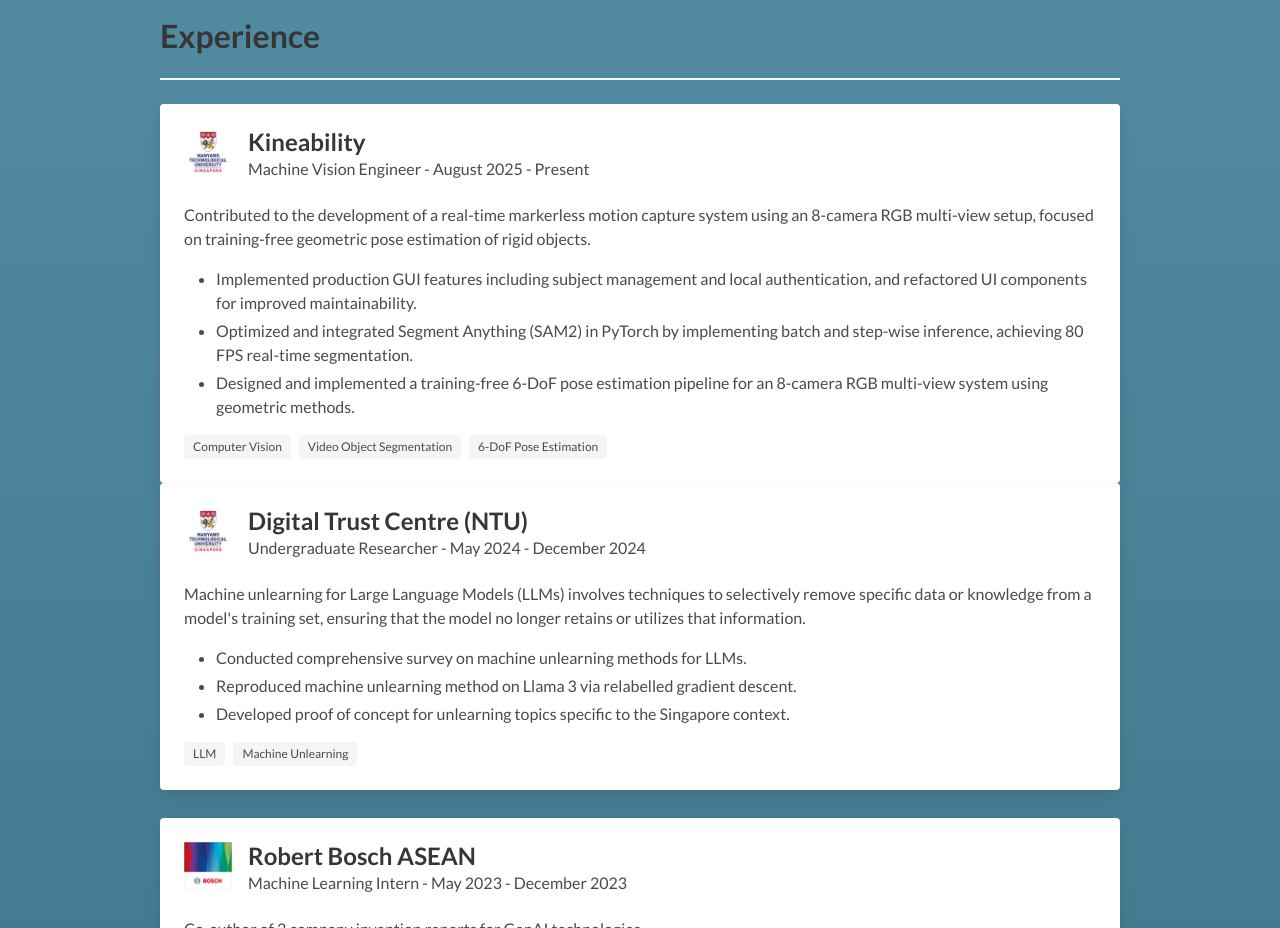
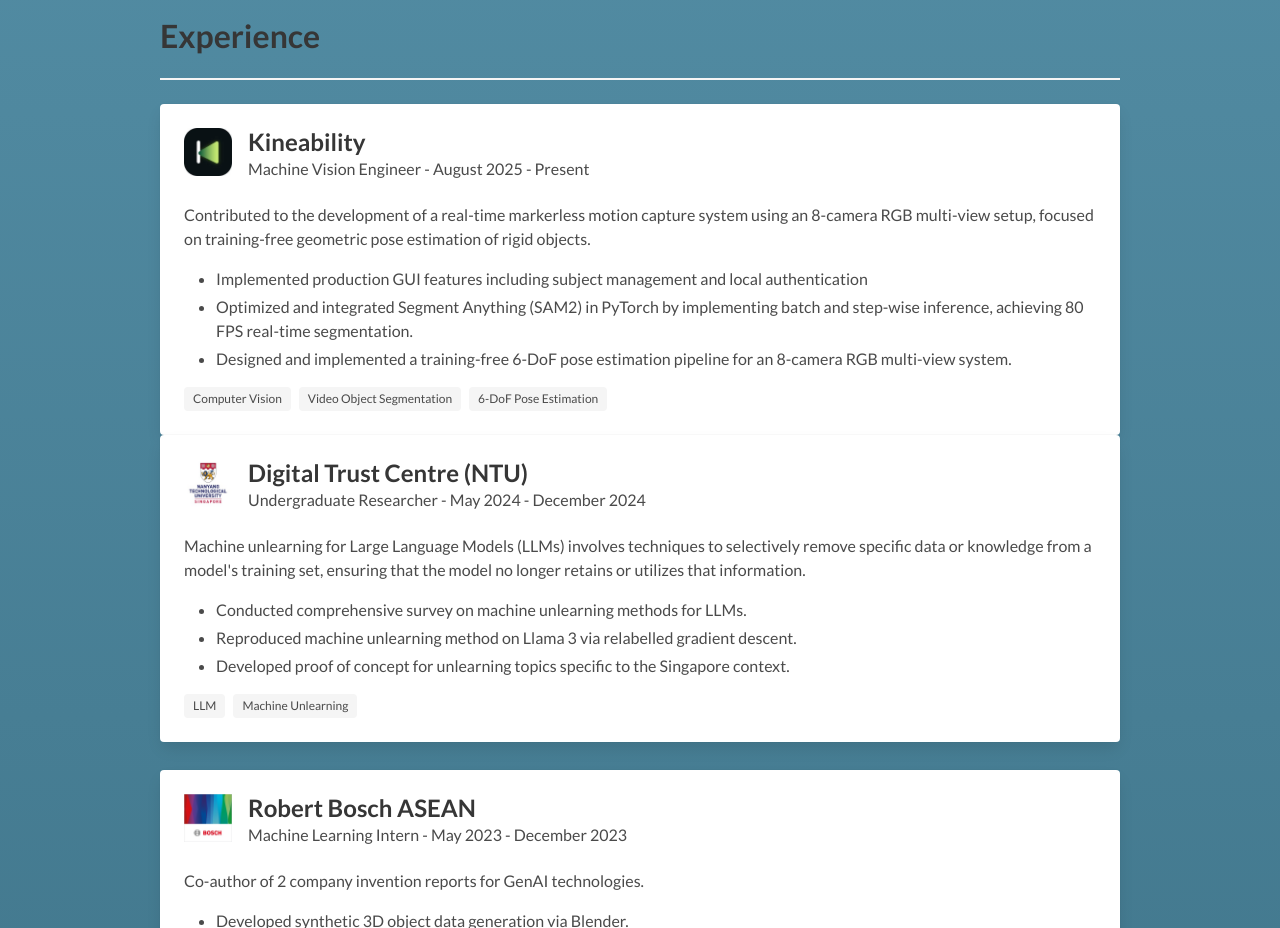
Before and after one commit to HersheyZinc/HersheyZinc.github.io, a plain HTML site: page index.html in a window 1280 px wide. Shown: the part 4100-5028 px from the top of the page. Drawn offline with Linux system fonts and the light colour scheme.

Commit message:
update logo

```diff
--- a/index.html
+++ b/index.html
@@ -389,7 +389,7 @@
           <div class="media">
             <div class="media-left">
               <figure class="image is-48x48">
-                <img src="img/ntusg_logo.jpg" alt="NTU logo">
+                <img src="img/kineability_logo.jpg" alt="Kineability logo">
               </figure>
             </div>
             <div class="media-content">
@@ -400,9 +400,9 @@
           <div class="content">
             <p>Contributed to the development of a real-time markerless motion capture system using an 8-camera RGB multi-view setup, focused on training-free geometric pose estimation of rigid objects.</p>
             <ul>
-              <li>Implemented production GUI features including subject management and local authentication, and refactored UI components for improved maintainability.</li>
+              <li>Implemented production GUI features including subject management and local authentication</li>
               <li>Optimized and integrated Segment Anything (SAM2) in PyTorch by implementing batch and step-wise inference, achieving 80 FPS real-time segmentation.</li>
-              <li>Designed and implemented a training-free 6-DoF pose estimation pipeline for an 8-camera RGB multi-view system using geometric methods.</li>
+              <li>Designed and implemented a training-free 6-DoF pose estimation pipeline for an 8-camera RGB multi-view system.</li>
             </ul>
             <div class="tags">
               <span class="tag">Computer Vision</span>
```
